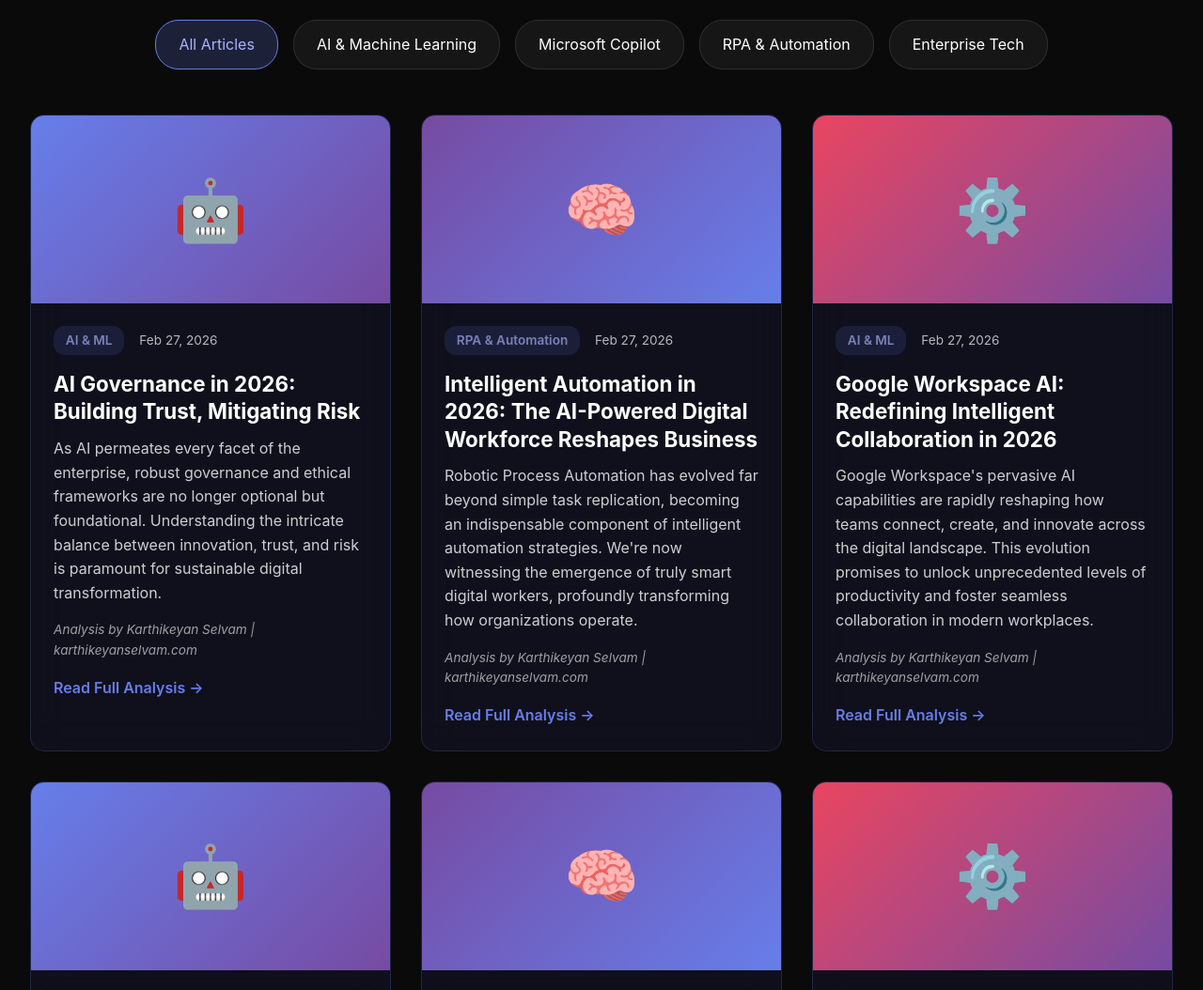
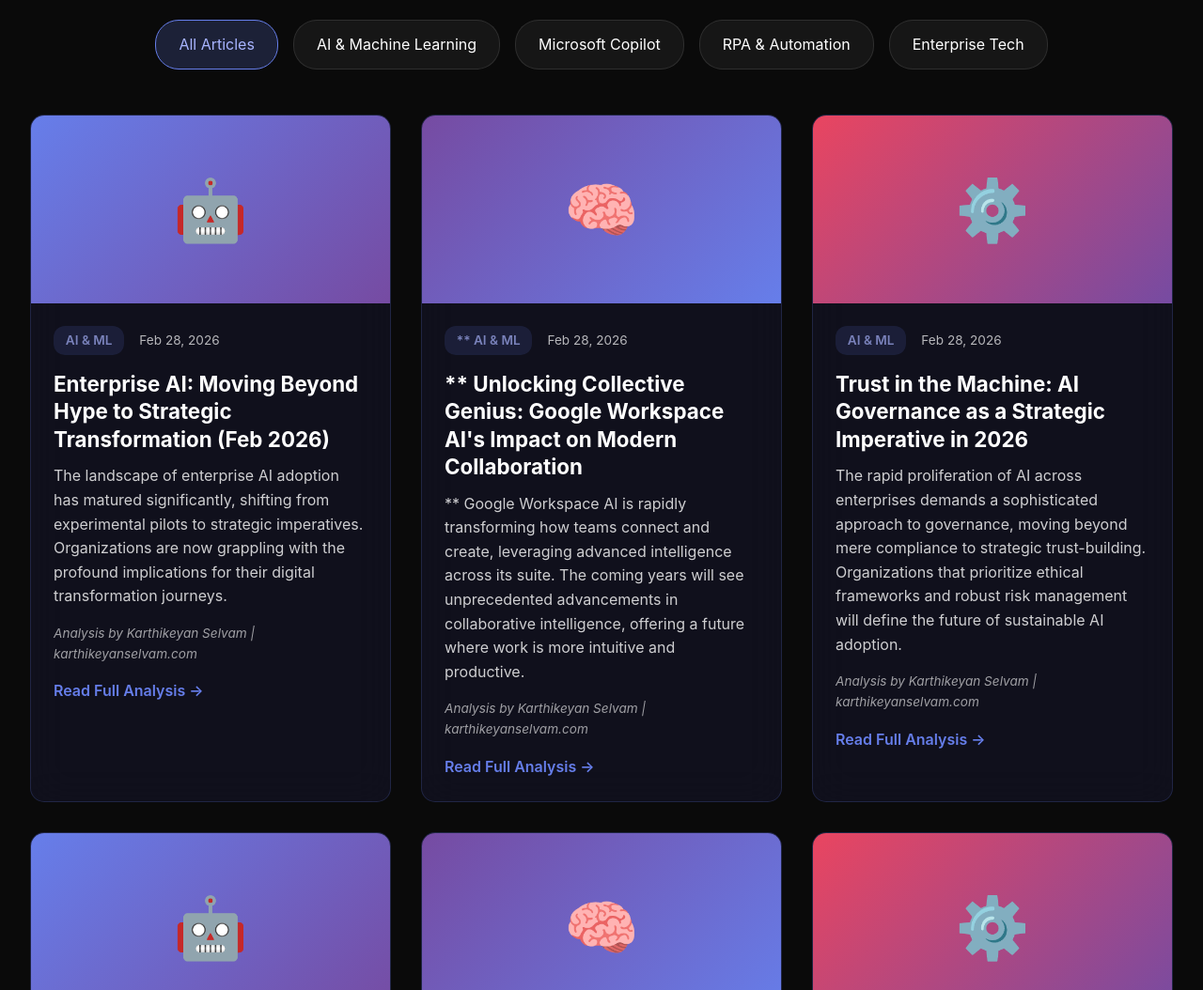
Before and after one commit to skarthik1710/karthik-website, a plain HTML site: page public/newsletter.html in a window 1280 px wide. Shown: the part 1000-2054 px from the top of the page at 94% size. Drawn offline with Linux system fonts and the light colour scheme.

Commit message:
🗞️ Auto newsletter update - 2026-02-28

```diff
--- a/public/newsletter.html
+++ b/public/newsletter.html
@@ -241,6 +241,51 @@
 </div>
 <!-- AUTO-GENERATED ARTICLES INJECTED HERE BY SCRIPT -->
 <div class="articles-grid" id="newsletter-articles">
+<article class="article-card" data-category="ai">
+<div class="article-image" style="background: linear-gradient(135deg, #667eea 0%, #764ba2 100%); display: flex; align-items: center; justify-content: center; font-size: 4rem;">
+                    🤖
+                </div>
+<div class="article-content">
+<div class="article-meta">
+<span class="article-category">AI &amp; ML</span>
+<span class="article-date">Feb 28, 2026</span>
+</div>
+<h3 class="article-title">Enterprise AI: Moving Beyond Hype to Strategic Transformation (Feb 2026)</h3>
+<p class="article-excerpt">The landscape of enterprise AI adoption has matured significantly, shifting from experimental pilots to strategic imperatives. Organizations are now grappling with the profound implications for their digital transformation journeys.</p>
+<p class="article-source">Analysis by Karthikeyan Selvam | karthikeyanselvam.com</p>
+<a class="read-more" onclick="openArticle('8VwQdKKVDOTX7JxJ6qvE')" style="cursor:pointer;">Read Full Analysis →</a>
+</div>
+</article>
+<article class="article-card" data-category="** ai">
+<div class="article-image" style="background: linear-gradient(135deg, #764ba2 0%, #667eea 100%); display: flex; align-items: center; justify-content: center; font-size: 4rem;">
+                    🧠
+                </div>
+<div class="article-content">
+<div class="article-meta">
+<span class="article-category">** AI &amp; ML</span>
+<span class="article-date">Feb 28, 2026</span>
+</div>
+<h3 class="article-title">** Unlocking Collective Genius: Google Workspace AI's Impact on Modern Collaboration</h3>
+<p class="article-excerpt">** Google Workspace AI is rapidly transforming how teams connect and create, leveraging advanced intelligence across its suite. The coming years will see unprecedented advancements in collaborative intelligence, offering a future where work is more intuitive and productive.</p>
+<p class="article-source">Analysis by Karthikeyan Selvam | karthikeyanselvam.com</p>
+<a class="read-more" onclick="openArticle('NPfp9qonsaEKx5PiwbSW')" style="cursor:pointer;">Read Full Analysis →</a>
+</div>
+</article>
+<article class="article-card" data-category="ai">
+<div class="article-image" style="background: linear-gradient(135deg, #e94560 0%, #764ba2 100%); display: flex; align-items: center; justify-content: center; font-size: 4rem;">
+                    ⚙️
+                </div>
+<div class="article-content">
+<div class="article-meta">
+<span class="article-category">AI &amp; ML</span>
+<span class="article-date">Feb 28, 2026</span>
+</div>
+<h3 class="article-title">Trust in the Machine: AI Governance as a Strategic Imperative in 2026</h3>
+<p class="article-excerpt">The rapid proliferation of AI across enterprises demands a sophisticated approach to governance, moving beyond mere compliance to strategic trust-building. Organizations that prioritize ethical frameworks and robust risk management will define the future of sustainable AI adoption.</p>
+<p class="article-source">Analysis by Karthikeyan Selvam | karthikeyanselvam.com</p>
+<a class="read-more" onclick="openArticle('4Pr1Ckcjhb16yPM0DPHl')" style="cursor:pointer;">Read Full Analysis →</a>
+</div>
+</article>
 <article class="article-card" data-category="ai">
 <div class="article-image" style="background: linear-gradient(135deg, #667eea 0%, #764ba2 100%); display: flex; align-items: center; justify-content: center; font-size: 4rem;">
                     🤖
```
